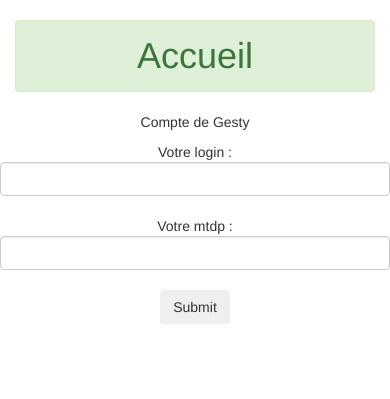
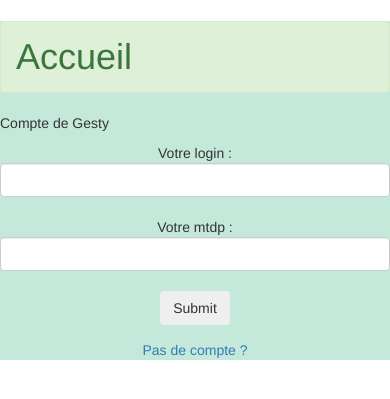
Before and after one commit to CorentinBallaz/GestionIntervenantsExperts, a PHP site: page /Accueil.php in a window 390 px wide. Shown: the top 399 px of the page. Run offline with PHP 8.4, Linux system fonts and the light colour scheme.

Commit message:
Creation de compte

```diff
--- a/Accueil.php
+++ b/Accueil.php
@@ -1,4 +1,8 @@
 
+
+<div class="row">
+  <div class="col-sm-4"></div>
+  <div class="col-sm-4" style="background-color:#C4E8D9;">
     </html>
     <!DOCTYPE html>
     <html lang="fr">
@@ -12,18 +16,29 @@
     </head>
     <body>
 
-<div class="container" >
-  <center><h1 class="alert alert-success">Accueil</h1>
-  <p>Compte de Gesty</p></center>
-</div>
+      <h1 class="alert alert-success">Accueil</h1>
+      <p>Compte de Gesty</p>
+
     <center><form class="form-group" method="post" action="login.php">
-  Votre login : <input type="text" class="form-control" name="login">
+      Votre login : <input  type="text" class="form-control" name="login" required>
       <br />
-  Votre mtdp : <input type="password" class="form-control" name="pwd" ><br />
+      Votre mtdp : <input type="password" class="form-control" name="pwd" required><br />
     <input type="submit" name="Connexion" class="btn btn-dark">
-</form></center>
-
-
-
+    </form>
+    <a class="p-3 mb-2 bg-dark text-white" href="Creation_compte.php">Pas de compte ?</a>
+    </center>
     </body>
     </html>
+  </div>
+  <div class="col-sm-4"></div>
+</div>
+
+<?php
+
+if (isset($_POST['Creation']))
+{
+  echo $_POST['type'];
+  echo $_POST['login'];
+  echo $_POST['pwd'];
+}
+?>
```
Also changed, not shown: Creation_compte.php (added, +38 -0 lines). Lines whose indentation alone changed are shown as unchanged.
